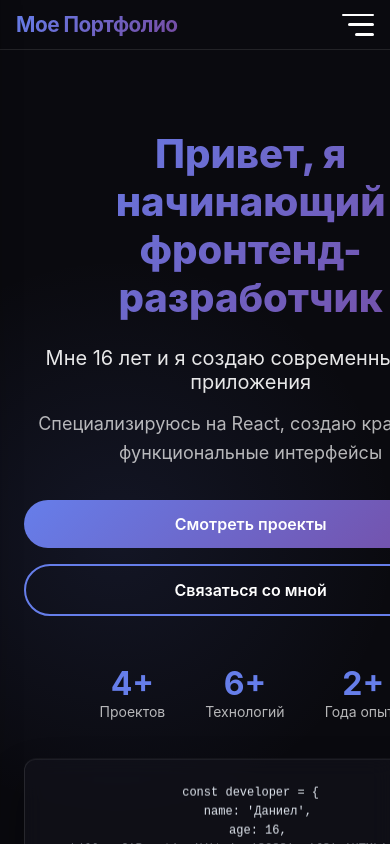
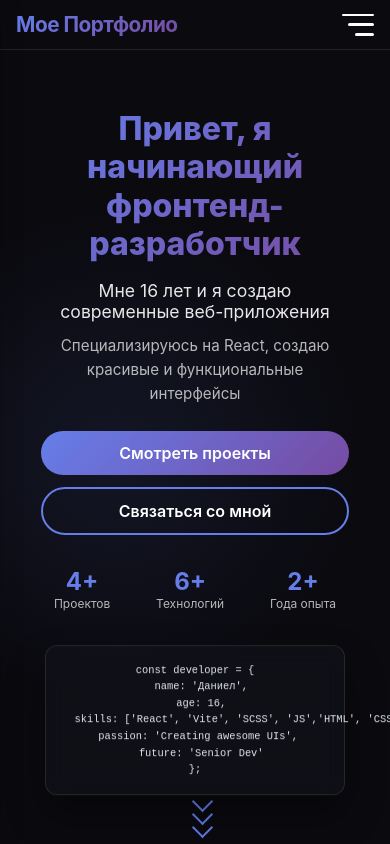
Before and after one commit to Daniel-dev-front/portfilio, a React (Vite) app: page / in a window 390 px wide. Shown: the top 844 px of the page. Built offline with nearby package versions, Linux system fonts and the light colour scheme.

Commit message:
fix hero media mobile

```diff
--- a/src/components/hero/Hero.module.scss
+++ b/src/components/hero/Hero.module.scss
@@ -1,4 +1,10 @@
 // src/components/Hero/Hero.module.scss
+
+// Брейкпоинты
+$breakpoint-mobile: 480px;
+$breakpoint-tablet: 768px;
+$breakpoint-laptop: 1024px;
+$breakpoint-desktop: 1200px;
 
 .hero {
   min-height: 100vh;
@@ -29,12 +35,6 @@
   align-items: center;
   position: relative;
   z-index: 1;
-
-  @media (max-width: 968px) {
-    grid-template-columns: 1fr;
-    gap: 40px;
-    text-align: center;
-  }
 }
 
 .content {
@@ -50,10 +50,6 @@
   -webkit-background-clip: text;
   -webkit-text-fill-color: transparent;
   background-clip: text;
-
-  @media (max-width: 768px) {
-    font-size: 2.5rem;
-  }
 }
 
 .subtitle {
@@ -61,10 +57,6 @@
   color: var(--text-color);
   opacity: 0.9;
   margin-bottom: 16px;
-
-  @media (max-width: 768px) {
-    font-size: 1.25rem;
-  }
 }
 
 .description {
@@ -79,14 +71,6 @@
   display: flex;
   gap: 16px;
   margin-bottom: 48px;
-
-  @media (max-width: 968px) {
-    justify-content: center;
-  }
-
-  @media (max-width: 480px) {
-    flex-direction: column;
-  }
 }
 
 .primaryButton, .secondaryButton {
@@ -122,10 +106,6 @@
 .stats {
   display: flex;
   gap: 40px;
-
-  @media (max-width: 968px) {
-    justify-content: center;
-  }
 }
 
 .stat {
@@ -148,11 +128,6 @@
 .imageWrapper {
   position: relative;
   animation: float 6s ease-in-out infinite;
-
-  @media (max-width: 968px) {
-    max-width: 500px;
-    margin: 0 auto;
-  }
 }
 
 .codeBlock {
@@ -171,10 +146,6 @@
       font-size: 0.9rem;
       line-height: 1.6;
       color: #e2e8f0;
-
-      @media (max-width: 768px) {
-        font-size: 0.75rem;
-      }
     }
   }
 }
@@ -208,6 +179,7 @@
   }
 }
 
+// Анимации
 @keyframes fadeInUp {
   from {
     opacity: 0;
@@ -239,3 +211,232 @@
     transform: translateY(-5px);
   }
 }
+
+// ========== МЕДИА ЗАПРОСЫ ==========
+
+// ТЕЛЕФОНЫ (до 480px) - ПОЛНОСТЬЮ МОБИЛЬНАЯ ВЕРСИЯ
+@media (max-width: $breakpoint-mobile) {
+  .hero {
+    padding: 60px 16px;
+    min-height: auto;
+  }
+
+  .container {
+    width: 86%;
+    grid-template-columns: 1fr;
+    gap: 35px;
+    text-align: center;
+  }
+
+  .title {
+    font-size: 2rem;
+    margin-bottom: 16px;
+  }
+
+  .subtitle {
+    font-size: 1.1rem;
+    margin-bottom: 12px;
+  }
+
+  .description {
+    font-size: 0.95rem;
+    margin-bottom: 24px;
+  }
+
+  .buttons {
+    flex-direction: column;
+    gap: 12px;
+    margin-bottom: 32px;
+  }
+
+  .primaryButton, .secondaryButton {
+    width: 100%;
+    text-align: center;
+    padding: 12px 24px;
+  }
+
+  .stats {
+    gap: 20px;
+    justify-content: space-around;
+  }
+
+  .statNumber {
+    font-size: 1.5rem;
+  }
+
+  .statLabel {
+    font-size: 0.75rem;
+  }
+
+  .imageWrapper {
+    max-width: 300px;
+    margin: 0 auto;
+  }
+
+  .codeBlock {
+    padding: 16px;
+
+    pre code {
+      font-size: 0.65rem;
+    }
+  }
+
+  .scrollIndicator {
+    bottom: 20px;
+
+    span {
+      width: 15px;
+      height: 15px;
+    }
+  }
+}
+
+// ПЛАНШЕТЫ (481px - 768px) - АДАПТИРОВАННАЯ ВЕРСИЯ
+@media (min-width: $breakpoint-mobile + 1) and (max-width: $breakpoint-tablet) {
+  .hero {
+    padding: 70px 20px;
+
+  }
+
+  .container {
+    grid-template-columns: 1fr; // Одна колонка
+    gap: 40px;
+    text-align: center; // Центрируем текст
+  }
+
+  .title {
+    font-size: 2.5rem;
+    max-width: 600px;
+    margin-left: auto;
+    margin-right: auto;
+  }
+
+  .subtitle {
+    font-size: 1.25rem;
+  }
+
+  .description {
+    font-size: 1rem;
+    max-width: 550px;
+    margin-left: auto;
+    margin-right: auto;
+  }
+
+  .buttons {
+    justify-content: center;
+    margin-bottom: 40px;
+  }
+
+  .stats {
+    justify-content: center;
+    gap: 50px;
+  }
+
+  .statNumber {
+    font-size: 2rem;
+  }
+
+  .statLabel {
+    font-size: 0.9rem;
+  }
+
+  .imageWrapper {
+    max-width: 450px;
+    margin: 0 auto;
+  }
+
+  .codeBlock {
+    padding: 20px;
+
+    pre code {
+      font-size: 0.8rem;
+    }
+  }
+
+  .scrollIndicator {
+    bottom: 30px;
+  }
+}
+
+// НОУТБУКИ (769px - 1024px) - ДВЕ КОЛОНКИ
+@media (min-width: $breakpoint-tablet + 1) and (max-width: $breakpoint-laptop) {
+  .container {
+    gap: 40px;
+  }
+
+  .title {
+    font-size: 3rem;
+  }
+
+  .subtitle {
+    font-size: 1.35rem;
+  }
+
+  .description {
+    font-size: 1rem;
+  }
+
+  .stats {
+    gap: 30px;
+  }
+
+  .codeBlock {
+    padding: 20px;
+
+    pre code {
+      font-size: 0.8rem;
+    }
+  }
+}
+
+// БОЛЬШИЕ ДЕСКТОПЫ (1025px и выше)
+@media (min-width: $breakpoint-laptop + 1) {
+  .container {
+    gap: 80px;
+  }
+
+  .title {
+    font-size: 4rem;
+  }
+
+  .subtitle {
+    font-size: 1.75rem;
+  }
+
+  .description {
+    font-size: 1.25rem;
+  }
+}
+
+// ПЛАНШЕТЫ В LANDSCAPE ОРИЕНТАЦИИ
+@media (min-width: $breakpoint-mobile + 1) and (max-width: $breakpoint-tablet) and (orientation: landscape) {
+  .hero {
+    min-height: auto;
+    padding: 50px 20px;
+  }
+
+  .container {
+    gap: 30px;
+  }
+
+  .title {
+    font-size: 2.2rem;
+    margin-bottom: 16px;
+  }
+
+  .content {
+    margin-bottom: 20px;
+  }
+
+  .buttons {
+    margin-bottom: 30px;
+  }
+
+  .stats {
+    margin-bottom: 20px;
+  }
+
+  .imageWrapper {
+    max-width: 350px;
+  }
+}
```
